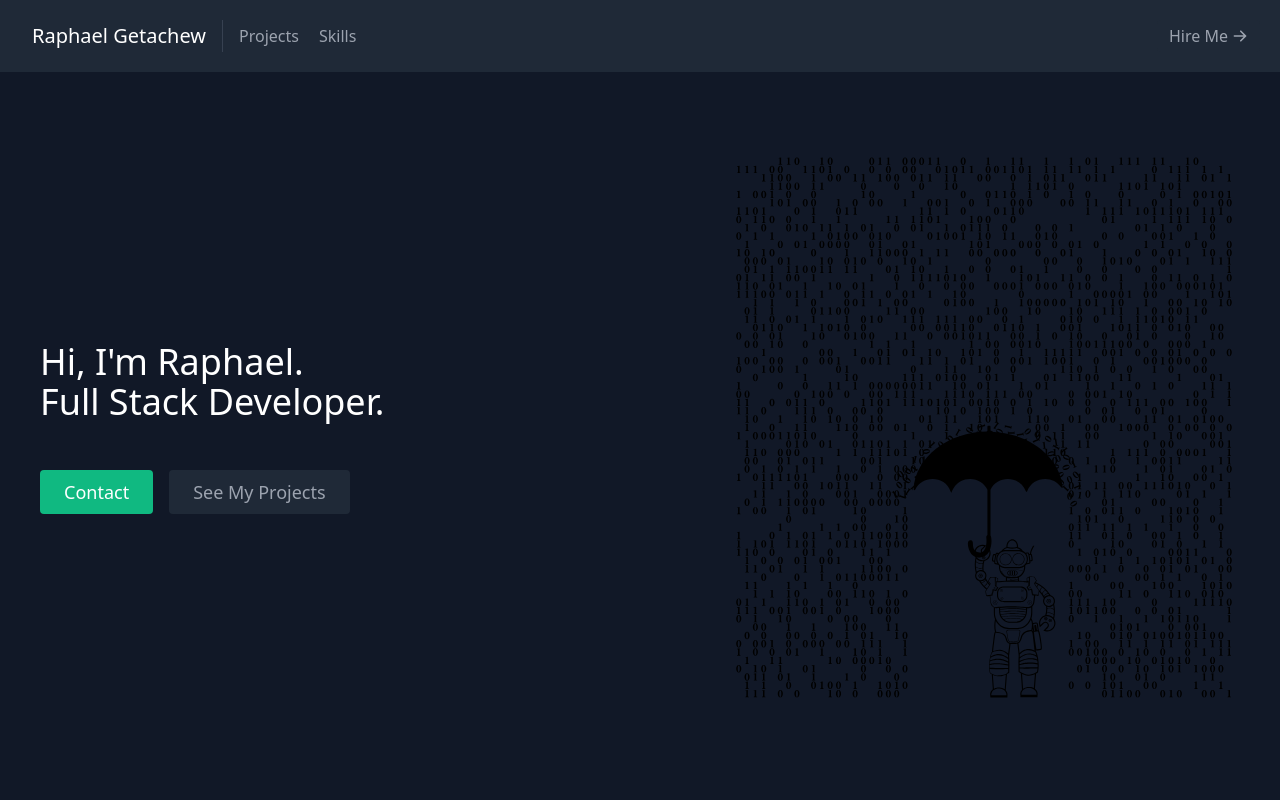
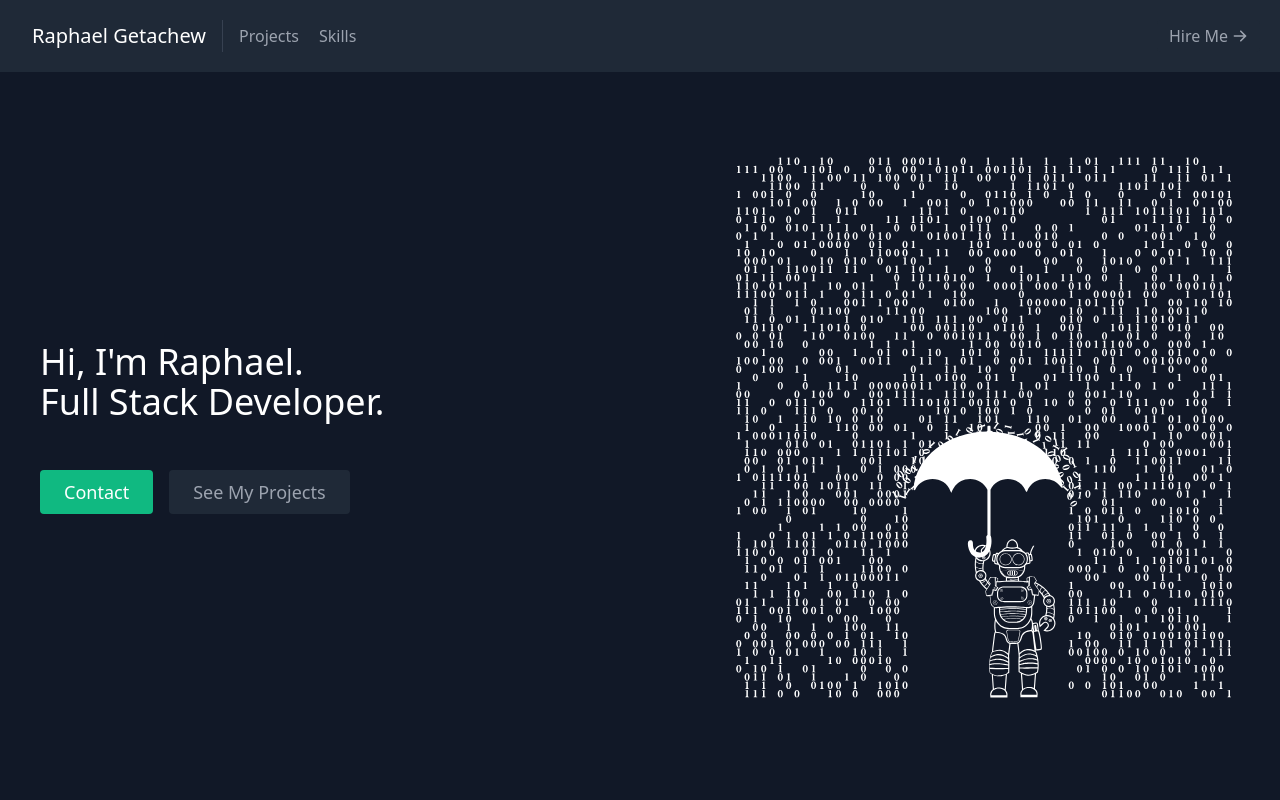
Before and after one commit to raphget/Personal-Portfolio, a React (Create React App) app: page / in a window 1280 px wide. Shown: the top 800 px of the page. Built offline with nearby package versions, Linux system fonts and the light colour scheme.

Commit message:
contact updates

```diff
--- a/src/components/About.js
+++ b/src/components/About.js
@@ -24,7 +24,7 @@
             </a>
           </div>
         </div>
-        <div className="lg:max-w-lg lg:w-full md:w-1/2 w-5/6 filter invert">
+        <div class = "invert" className="lg:max-w-lg lg:w-full md:w-1/2 w-5/6">
           <img
             className="object-cover object-center rounded filter invert"
             alt="hero"
```
